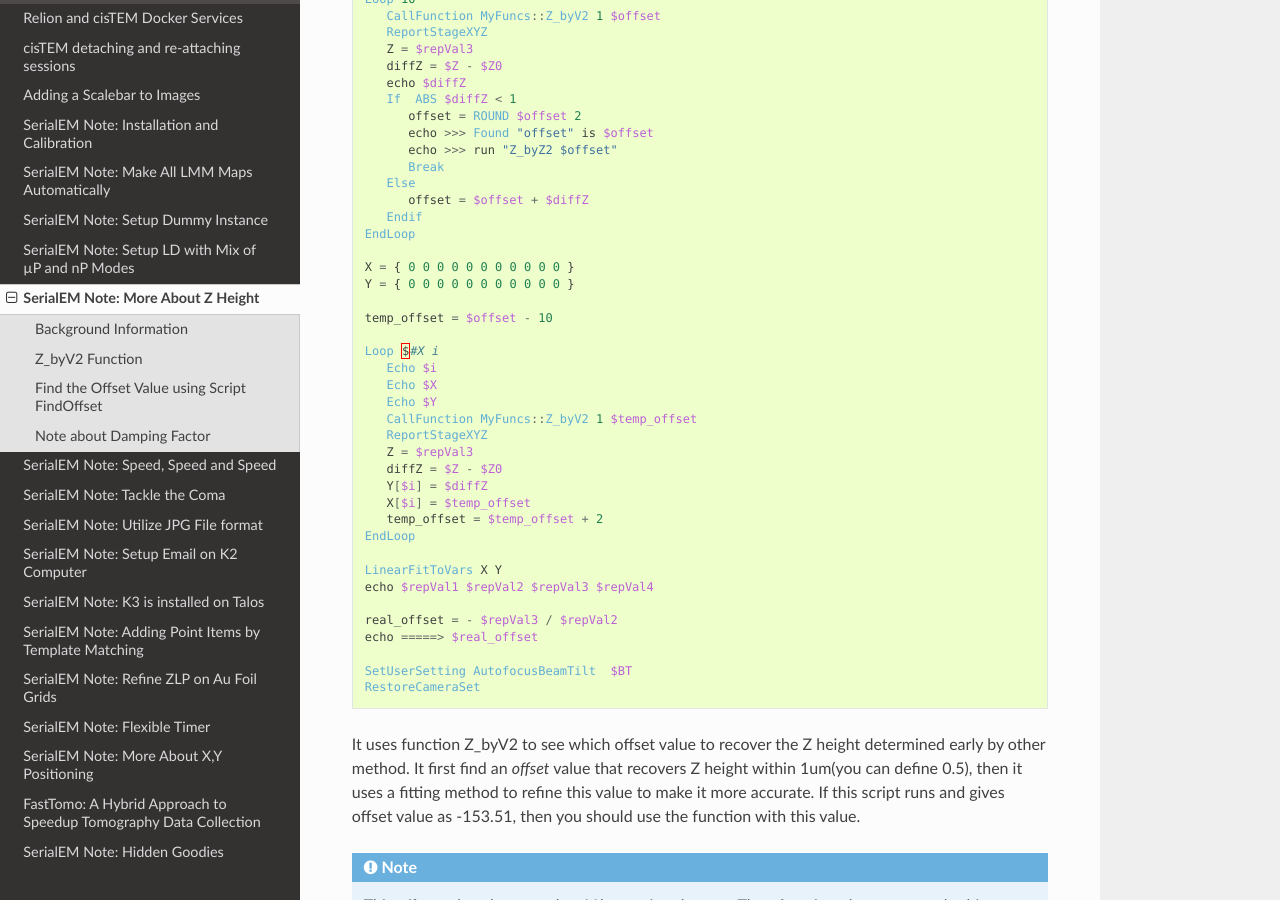
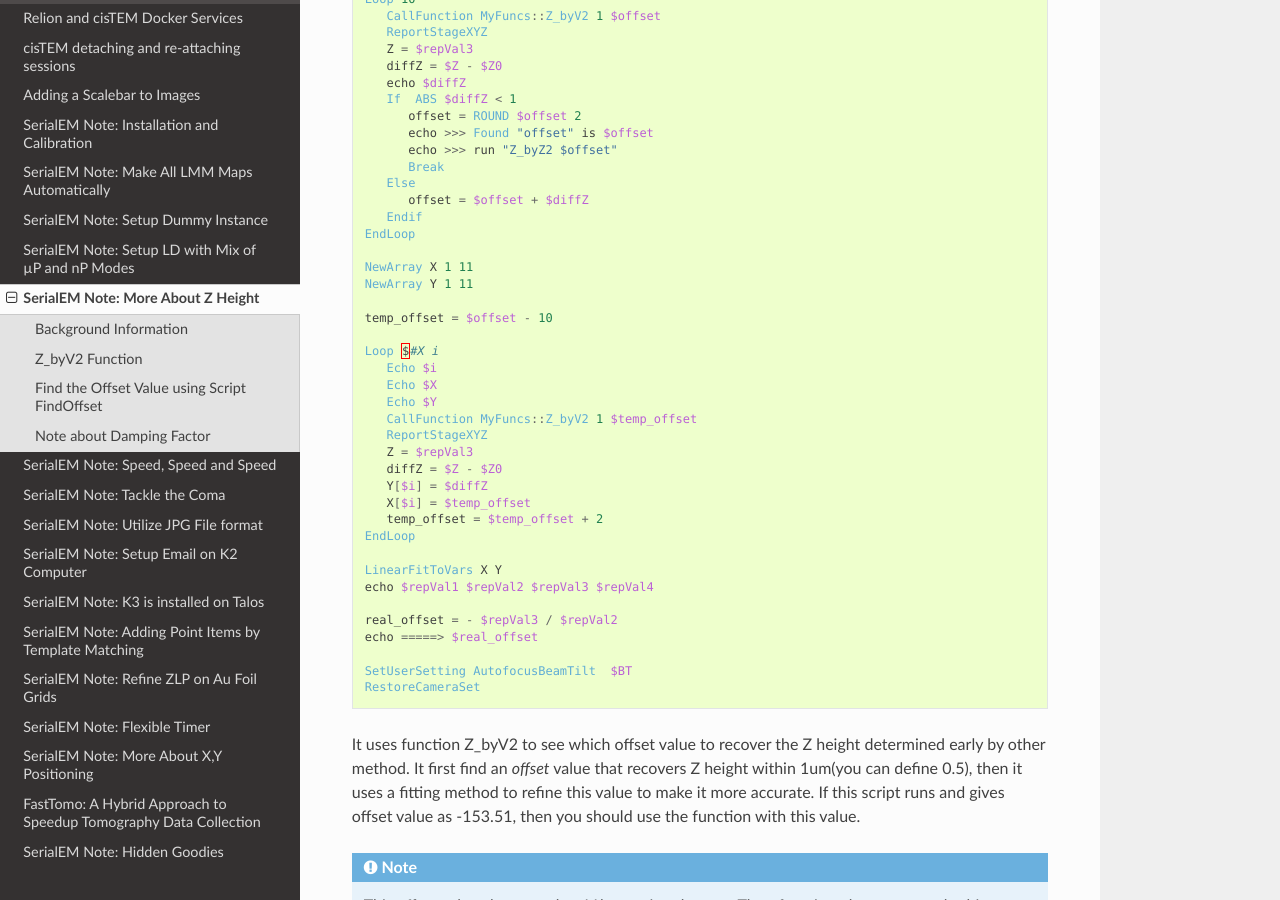
Before and after one commit to xuchen66/sphinx-emdocs, a Sphinx documentation site: the page built from source/serialEM-note-more-about-z-height.rst, in a window 1280 px wide and 900 px high, scrolled down 3053 px. Built offline with Sphinx 7.4.7 and the Read the Docs theme 2.0.0, drawn with Linux system fonts in a browser that asks for light colours; pages that are not in the unit, such as notebooks, are missing from menus.

Commit message:
Update serialEM-note-more-about-z-height.rst

```diff
--- a/source/serialEM-note-more-about-z-height.rst
+++ b/source/serialEM-note-more-about-z-height.rst
@@ -180,8 +180,8 @@ If we found the good "offset" value, it will be good for some time, at least thi
       Endif
    EndLoop
 
-   X = { 0 0 0 0 0 0 0 0 0 0 0 }
-   Y = { 0 0 0 0 0 0 0 0 0 0 0 }
+   NewArray X 1 11
+   NewArray Y 1 11
 
    temp_offset = $offset - 10
 
```
Also changed, not shown: other parts of source/serialEM-note-more-about-z-height.rst (+1 -1 lines).
